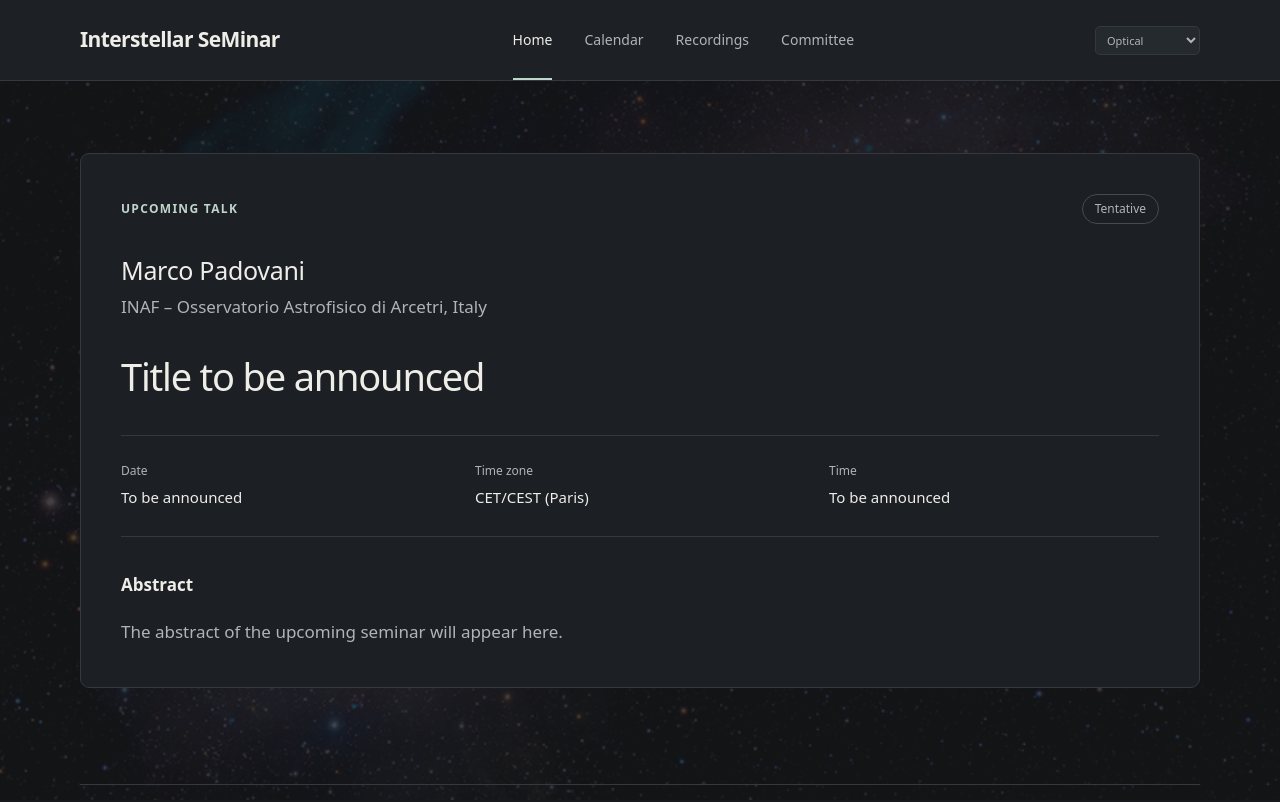
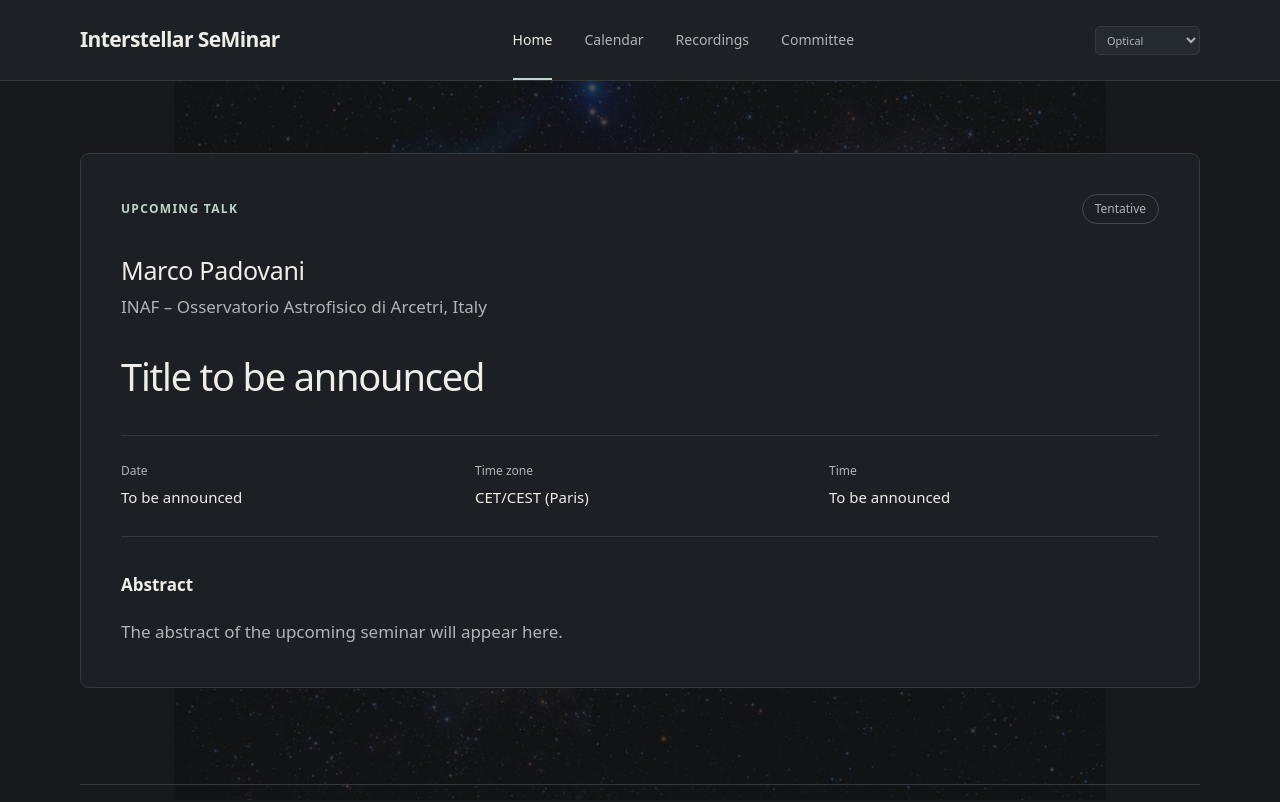
Before and after one commit to PaoloSuin/interstellar-seminars, a plain HTML site: page index.html in a window 1280 px wide. Shown: the top 802 px of the page. Drawn offline with Linux system fonts and the light colour scheme.

Commit message:
Update style.css

```diff
--- a/css/style.css
+++ b/css/style.css
@@ -160,21 +160,37 @@ body {
   isolation: isolate;
 }
 
-/* Large, faint galaxy behind the website */
+
+/* Andromeda background */
+
+body {
+  background: #17191c;
+  isolation: auto;
+}
 
 .galaxy-background {
   position: fixed;
   inset: 0;
-  z-index: -1;
+  z-index: 0;
 
   background-image: url("../image/m31/m31_optical.jpg");
   background-position: center center;
-  background-size: cover;
+  background-size: contain;
   background-repeat: no-repeat;
 
-  opacity: 0.18;
+  opacity: 0.22;
   pointer-events: none;
 }
+
+/* Keep website content above the galaxy */
+
+header,
+main,
+footer {
+  position: relative;
+  z-index: 1;
+}
+
 
 /* ==========================================
    Small wavelength selector in header
```
